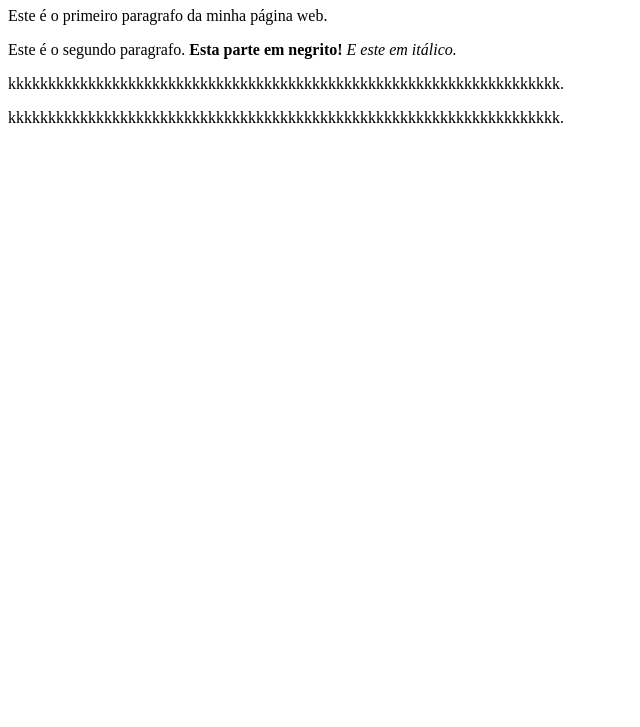
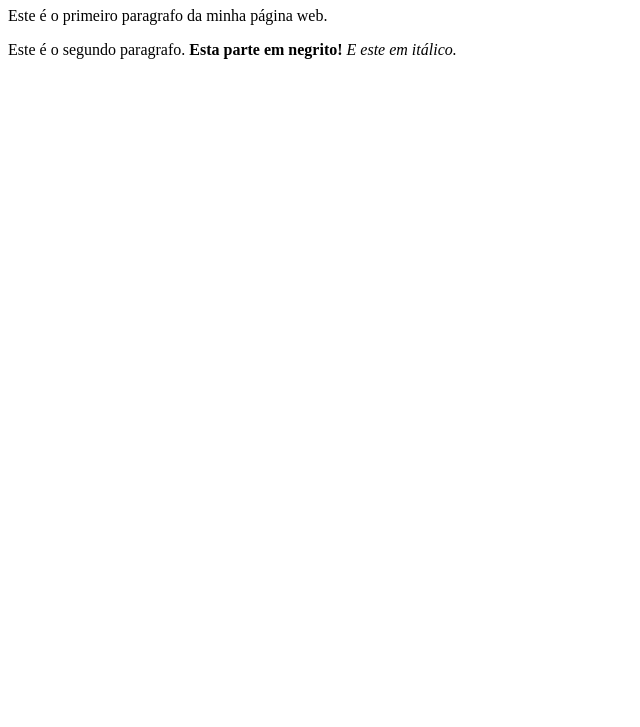
Before and after one commit to furtadorodrigo88-wq/DAWFS, a plain HTML site: page UF1.1 Otimização e Estruturação de Documentos web/Pratica1/index.html in a window 1280 px wide. Shown: the part 73-800 px from the top of the page, without its empty margins (0-640 px from the left). Drawn offline with Linux system fonts and the light colour scheme.

Commit message:
reset to 1

```diff
--- a/UF1.1 Otimização e Estruturação de Documentos web/Pratica1/index.html
+++ b/UF1.1 Otimização e Estruturação de Documentos web/Pratica1/index.html
@@ -10,7 +10,5 @@
     <p>Este é o primeiro paragrafo da minha página web.</p>
     <p>Este é o segundo paragrafo.<strong> Esta parte em negrito!</strong><em> E este em itálico.</em></p>
     <!--comentario de qualquer coisa-->
-    <p>kkkkkkkkkkkkkkkkkkkkkkkkkkkkkkkkkkkkkkkkkkkkkkkkkkkkkkkkkkkkkkkkkkkkk.</p>
-    <p>kkkkkkkkkkkkkkkkkkkkkkkkkkkkkkkkkkkkkkkkkkkkkkkkkkkkkkkkkkkkkkkkkkkkk.</p>
 </body>
 </html>
```
